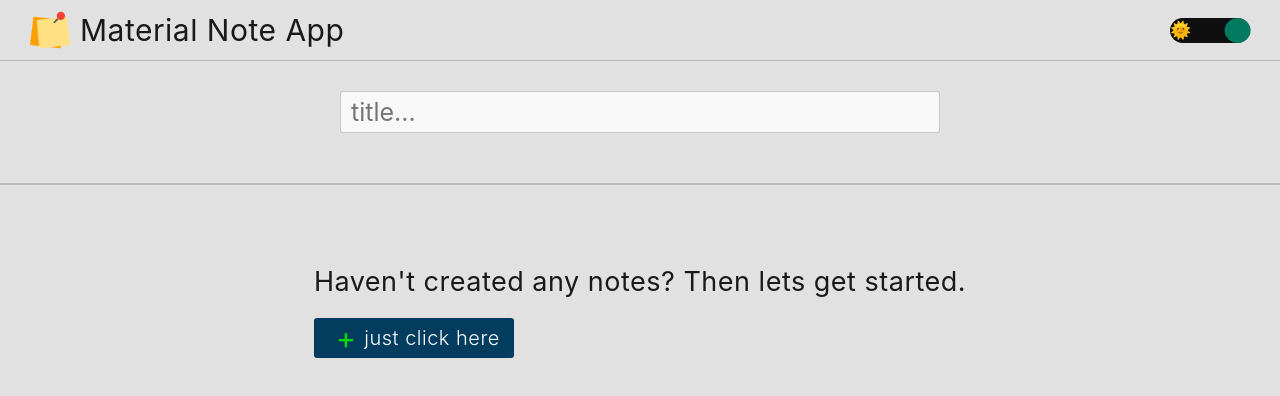
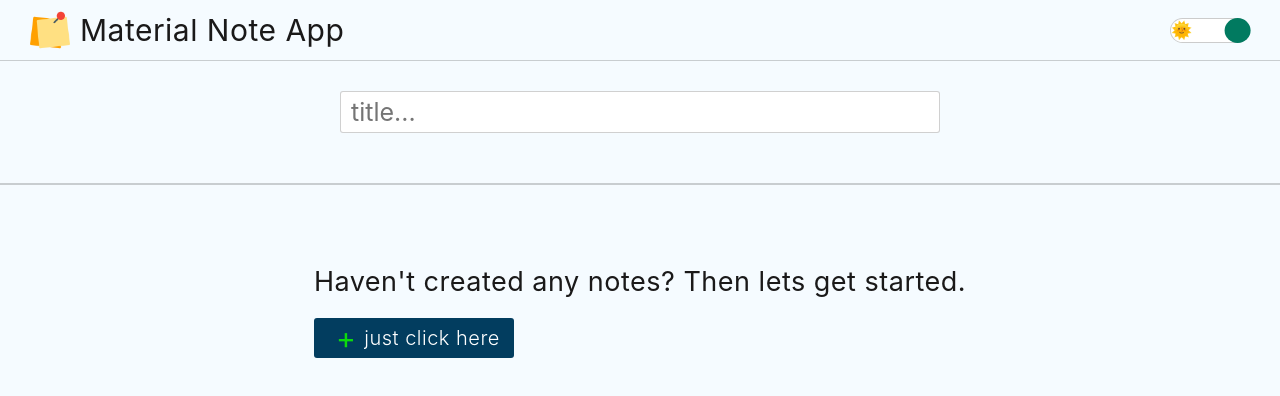
Before and after one commit to Ashish-simpleCoder/js-material-note-app, a website: page dist/index.html in a window 1280 px wide. Drawn offline with Linux system fonts and the light colour scheme.

Commit message:
chaning some ui/ux

```diff
--- a/dist/index.html
+++ b/dist/index.html
@@ -25,7 +25,7 @@
             <a id='note_gen_btn'>+</a>
         </div>
         <div class="search_form" id='search_form'>
-            <h3 id='search_form_title'>Notes</h3>
+            <h3 id='search_form_title'>Your Notes</h3>
             <input type="text" id="search_keyword" placeholder="search your notes...">
         </div>
         <div id="note_output_section">
--- a/dist/styles/style.css
+++ b/dist/styles/style.css
@@ -9,24 +9,27 @@
   --clr:rgb(245,245,245);
   --bg-clr:linear-gradient(to right bottom, rgb(19, 19, 22),rgb(40, 40, 40));
   --bg-clr:linear-gradient(to right bottom, rgb(25, 25, 29),rgb(40, 40, 40));
+  --bg-clr:hsl(202, 97%, 10%);
   --border:rgba(255,255,255,0.1);
   --input-bg:rgb(17, 17, 20);
   --input-bg:rgb(7, 7, 7);
-  --each-note-bg:linear-gradient(to right bottom , rgb(11, 15, 22),rgb(8, 11, 15));
-  --each-note-bg-odd:linear-gradient(to left top , rgb(15, 21, 31),rgb(8, 11, 15));
+  --each-note-bg:hsl(202, 97%, 0%);
   --each-note-shadow:rgba(64, 61, 71, 0.2);
   --input-focused:rgba(37, 37, 37, 0.2);
+  --theme-btn-clr:rgb(0, 0, 0);
+  --note-title-clr:rgb(2, 83, 129);
 }
 
 .toggle_theme {
   --clr:rgb(26, 25, 25);
-  --bg-clr:rgb(225, 225, 225);
+  --bg-clr:rgb(245, 245, 245);
+  --bg-clr:hsl(202, 97%, 98%);
   --border:rgba(22, 22, 22, 0.2);
-  --input-bg:rgb(248, 248, 248);
-  --each-note-bg:linear-gradient(to right bottom , rgb(206, 227, 255),rgb(255, 255, 255));
-  --each-note-bg-odd:linear-gradient(to left top , rgb(238, 213, 255),rgb(255, 255, 255));
+  --input-bg:rgb(255, 255, 255);
+  --each-note-bg:white;
   --each-note-shadow:rgba(0,0,0,0.2);
   --input-focused:rgba(0,0,0,0.5);
+  --theme-btn-clr:white;
 }
 
 .toggle_theme div.circle {
@@ -171,7 +174,8 @@ header a#theme_toggler {
   width: 100%;
   height: 100%;
   border-radius: 1111rem;
-  background: #0f0f0f;
+  background: var(--theme-btn-clr);
+  border: 1px solid rgba(0, 0, 0, 0.2);
   display: -webkit-box;
   display: -ms-flexbox;
   display: flex;
@@ -255,17 +259,13 @@ div#note_output_section div.each_note_container {
   transition: all 0.3s ease-in;
 }
 
-div#note_output_section div.each_note_container:nth-child(odd) {
-  background: var(--each-note-bg-odd);
-}
-
 div#note_output_section div.each_note_container h3 {
   padding: 0.3rem 0;
   border-bottom: 1px solid var(--border);
   font-size: clamp(2rem, 2.5rem, 2.5vw);
-  font-weight: 400;
+  font-weight: 500;
   font-family: cursive,'Lucida Sans', 'Lucida Sans Regular', 'Lucida Grande', 'Lucida Sans Unicode', Geneva, Verdana, sans-serif;
-  color: #025381;
+  color: var(--note-title-clr);
 }
 
 div#note_output_section div.each_note_container p {
@@ -282,6 +282,10 @@ div#note_output_section div.each_note_container button {
   bottom: 0;
   right: 0;
   display: none;
+}
+
+div#note_output_section div.each_note_container button.delete_btn {
+  display: block;
 }
 
 div#note_output_section div.each_note_container span.ripple_effect {
@@ -392,9 +396,9 @@ div.search_form {
 }
 
 div.search_form h3 {
-  font-size: clamp(2.5rem, 3.5rem, 3.5vw);
+  font-size: clamp(2.5rem, 3rem, 3vw);
   color: var(--clr);
-  font-weight: 300;
+  font-weight: 500;
   width: 100%;
   position: relative;
 }
@@ -403,7 +407,7 @@ div.search_form input#search_keyword {
   max-width: 60rem;
   padding: 2rem 1rem;
   margin-left: auto;
-  font-size: clamp(1.5rem, 1.7rem, 1.7vw);
+  font-size: clamp(1.8rem, 2.2rem, 2.2vw);
   height: clamp(2.5rem, 4rem, 4vw) !important;
   color: var(--clr);
 }
@@ -445,9 +449,14 @@ div.search_form input#search_keyword {
   div#note_output_section div.each_note_container:hover {
     -webkit-transform: translateY(-1rem);
             transform: translateY(-1rem);
+    -webkit-box-shadow: 0 0.3rem 0.6rem rgba(64, 61, 71, 0.7);
+            box-shadow: 0 0.3rem 0.6rem rgba(64, 61, 71, 0.7);
   }
   div#note_output_section div.each_note_container:hover button#delete_btn {
     display: block;
+  }
+  div#note_output_section div.each_note_container button.delete_btn {
+    display: none;
   }
   div#note_output_section div.each_note_container button#edit_note {
     display: none !important;
@@ -562,6 +571,10 @@ button#save_btn {
 }
 
 button#delete_btn {
+  padding: 0.5rem 2rem !important;
+}
+
+button#delete_btn {
   background: none;
   padding: 0.5rem 1rem;
   border: none !important;
--- a/dist/styles/style.scss
+++ b/dist/styles/style.scss
@@ -7,23 +7,27 @@
     --clr:rgb(245,245,245);
     --bg-clr:linear-gradient(to right bottom, rgb(19, 19, 22),rgb(40, 40, 40));
     --bg-clr:linear-gradient(to right bottom, rgb(25, 25, 29),rgb(40, 40, 40));
+    --bg-clr:hsl(202, 97%, 10%);
     --border:rgba(255,255,255,0.1);
     --input-bg:rgb(17, 17, 20);
     --input-bg:rgb(7, 7, 7);
-    --each-note-bg:linear-gradient(to right bottom , rgb(11, 15, 22),rgb(8, 11, 15));
-    --each-note-bg-odd:linear-gradient(to left top , rgb(15, 21, 31),rgb(8, 11, 15));
+    --each-note-bg:hsl(202, 97%, 0%);
     --each-note-shadow:rgba(64, 61, 71, 0.2);
     --input-focused:rgba(37, 37, 37, 0.2);
+    --theme-btn-clr:rgb(0, 0, 0);
+
+    --note-title-clr:rgb(2, 83, 129);
 }
 .toggle_theme{
     --clr:rgb(26, 25, 25);
-    --bg-clr:rgb(225, 225, 225);
+    --bg-clr:rgb(245, 245, 245);
+    --bg-clr:hsl(202, 97%, 98%);
     --border:rgba(22, 22, 22, 0.2);
-    --input-bg:rgb(248, 248, 248);
-    --each-note-bg:linear-gradient(to right bottom , rgb(206, 227, 255),rgb(255, 255, 255));
-    --each-note-bg-odd:linear-gradient(to left top , rgb(238, 213, 255),rgb(255, 255, 255));
+    --input-bg:rgb(255, 255, 255);
+    --each-note-bg:white;
     --each-note-shadow:rgba(0,0,0,0.2);
     --input-focused:rgba(0,0,0,0.5);
+    --theme-btn-clr:white;
     div.circle{
         transform:translateX(210%);
     }a{
@@ -127,7 +131,8 @@ header{
         width:100%;
         height: 100%;
         border-radius: 1111rem;
-        background: rgb(15, 15, 15);
+        background: var(--theme-btn-clr);
+        border:1px solid rgba(0,0,0,0.2);
         display: flex;
         align-items: center;
         overflow: hidden;
@@ -181,16 +186,13 @@ div#note_output_section{
         overflow:hidden;
         opacity: 0;
         transition: all 0.3s ease-in;
-        &:nth-child(odd){
-            background: var(--each-note-bg-odd);
-        }
         h3{
             padding:0.3rem 0;
             border-bottom:1px solid var(--border);
             font-size: clamp(2rem,2.5rem,2.5vw);
-            font-weight: 400;
+            font-weight: 500;
             font-family: cursive,'Lucida Sans', 'Lucida Sans Regular', 'Lucida Grande', 'Lucida Sans Unicode', Geneva, Verdana, sans-serif;
-            color:rgb(2, 83, 129);
+            color:var(--note-title-clr);
         }p{
             height: 70%;
             padding:0.5rem;
@@ -203,6 +205,9 @@ div#note_output_section{
             bottom:0;
             right:0;
             display: none;
+        }
+        button.delete_btn{
+            display: block;
         }
         span.ripple_effect{
             position:absolute;
@@ -259,9 +264,9 @@ div.search_form{
     border-top: 1px solid var(--border);
     border-bottom: 1px solid var(--border);
     h3{
-        font-size: clamp(2.5rem,3.5rem,3.5vw);
+        font-size: clamp(2.5rem,3rem,3vw);
         color:var(--clr);
-        font-weight: 300;
+        font-weight: 500;
         width: 100%;
         position: relative;
     }
@@ -269,7 +274,8 @@ div.search_form{
         max-width: 60rem;
         padding: 2rem 1rem;
         margin-left: auto;
-        font-size: clamp(1.5rem,1.7rem,1.7vw);
+        // font-size: clamp(1.5rem,1.7rem,1.7vw);
+        font-size: clamp(1.8rem,2.2rem,2.2vw);
         height: clamp(2.5rem,4rem,4vw) !important;
         color:var(--clr);
     }
@@ -304,9 +310,13 @@ div.search_form{
 
             &:hover{
                 transform: translateY(-1rem);
+                box-shadow: 0 0.3rem 0.6rem rgba(64, 61, 71, 0.7);
                 button#delete_btn{
                     display: block;
                 }
+            }
+            button.delete_btn{
+                display: none;
             }
             button#edit_note{
                 display: none !important;
@@ -394,6 +404,10 @@ button#save_btn{
     bottom:1rem !important;
 }
 button#delete_btn{
+    padding:0.5rem 2rem !important;
+
+}
+button#delete_btn{
     background: none;
     padding:0.5rem 1rem;
     border:none !important;
```
Also changed, not shown: 1 other file.
